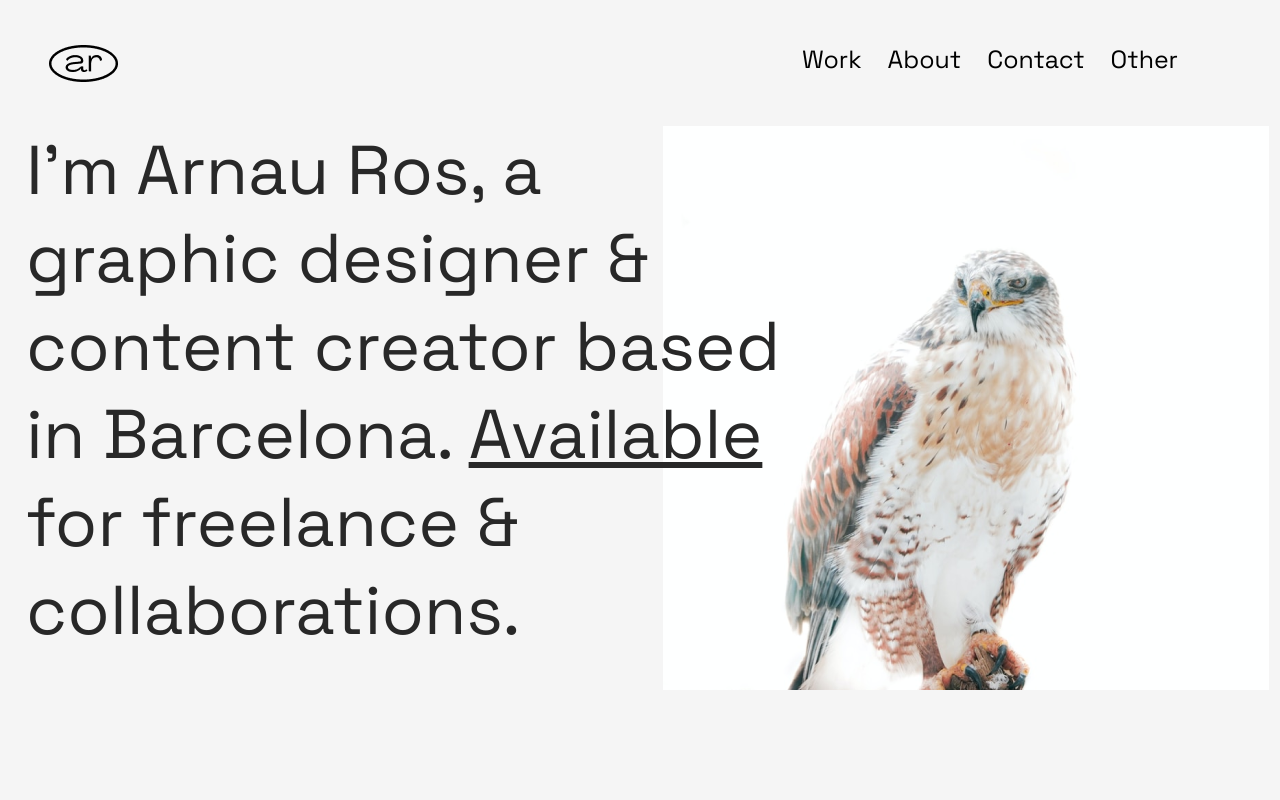
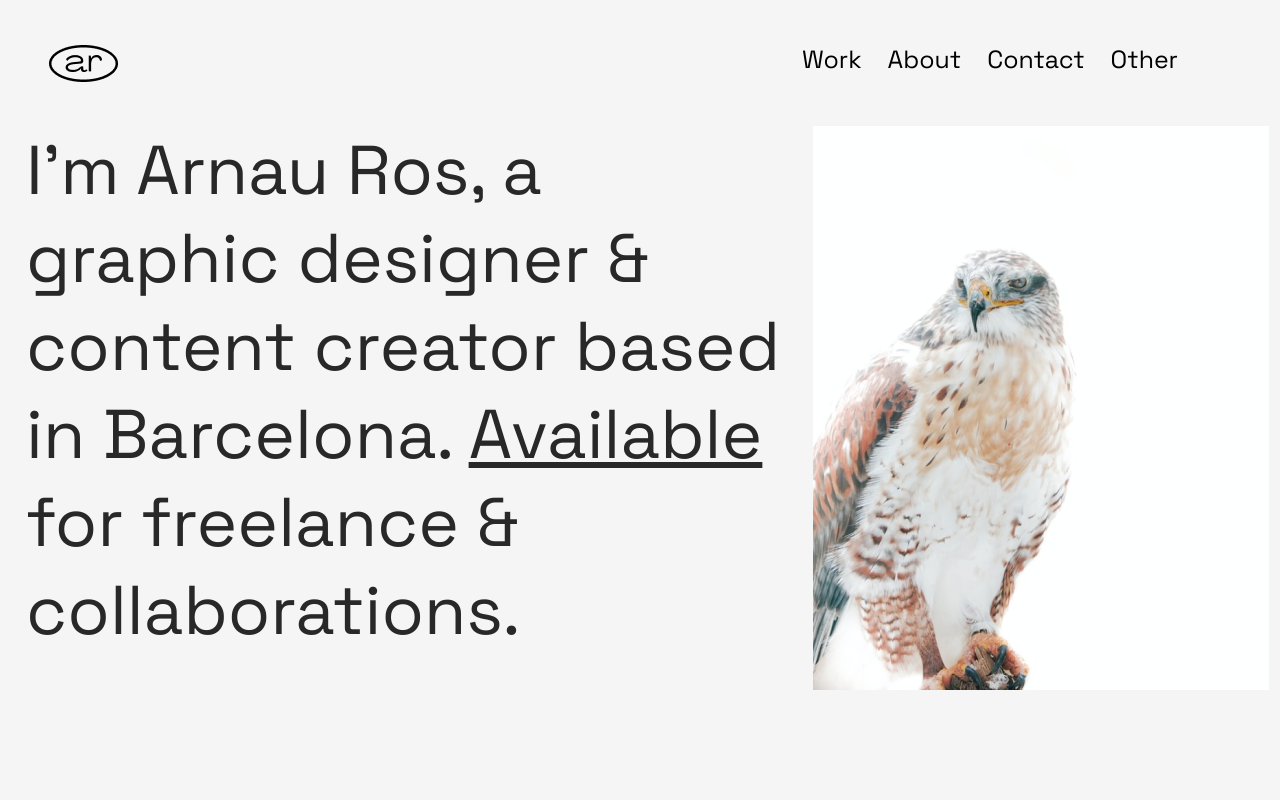
Before and after one commit to McBryan-dev/Demo-portfolio_2, a React (Create React App) app: page /home/ in a window 1280 px wide. Shown: the top 800 px of the page. Built offline with nearby package versions, Linux system fonts and the light colour scheme; the HTML template or start-up script is replaced by a standard one.

Commit message:
Home Page

```diff
--- a/src/App.css
+++ b/src/App.css
@@ -10,7 +10,9 @@
   --grotesk-family: 'Space Grotesk', sans-serif;
 }
 
-/* * {
+* {
   background-color: #F5F5F5;
-
-} */
+  margin: 0;
+  padding: 0;
+  /* height: 100%; */
+}
--- a/src/shared/Carousel.jsx
+++ b/src/shared/Carousel.jsx
@@ -16,7 +16,9 @@ const Carousel = () => {
         infinite: true,
         speed: 800,
         slidesToShow: 1,
-        slidesToScroll: 1
+        slidesToScroll: 1,
+        autoplay: true,
+        autoplaySpeed: 3000
     };
 
     return (
```
